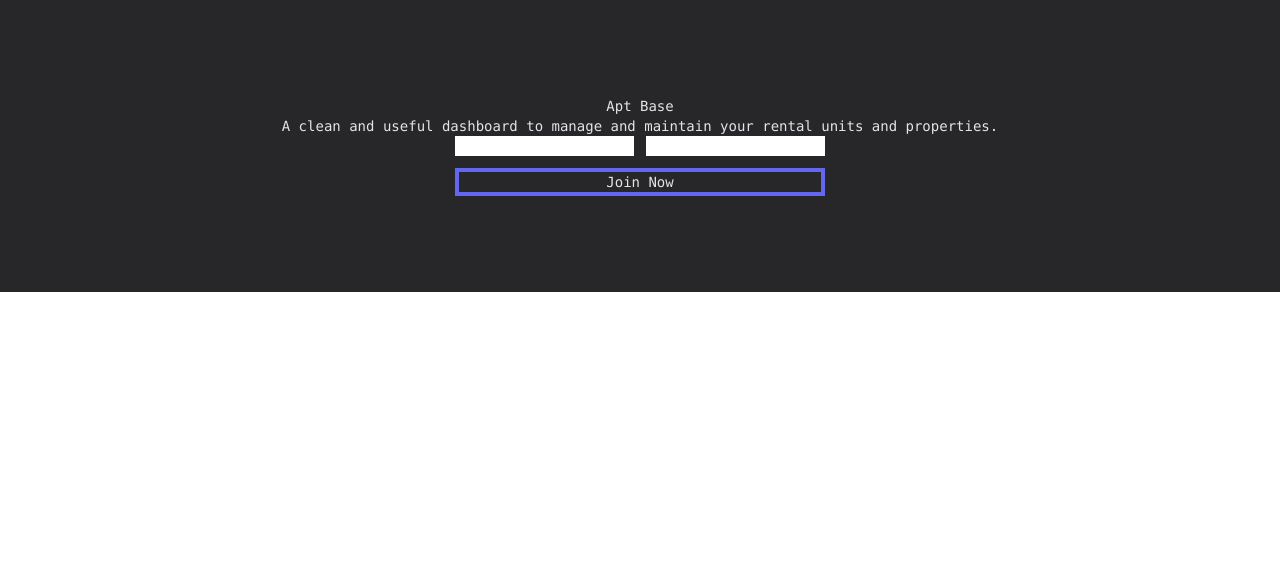
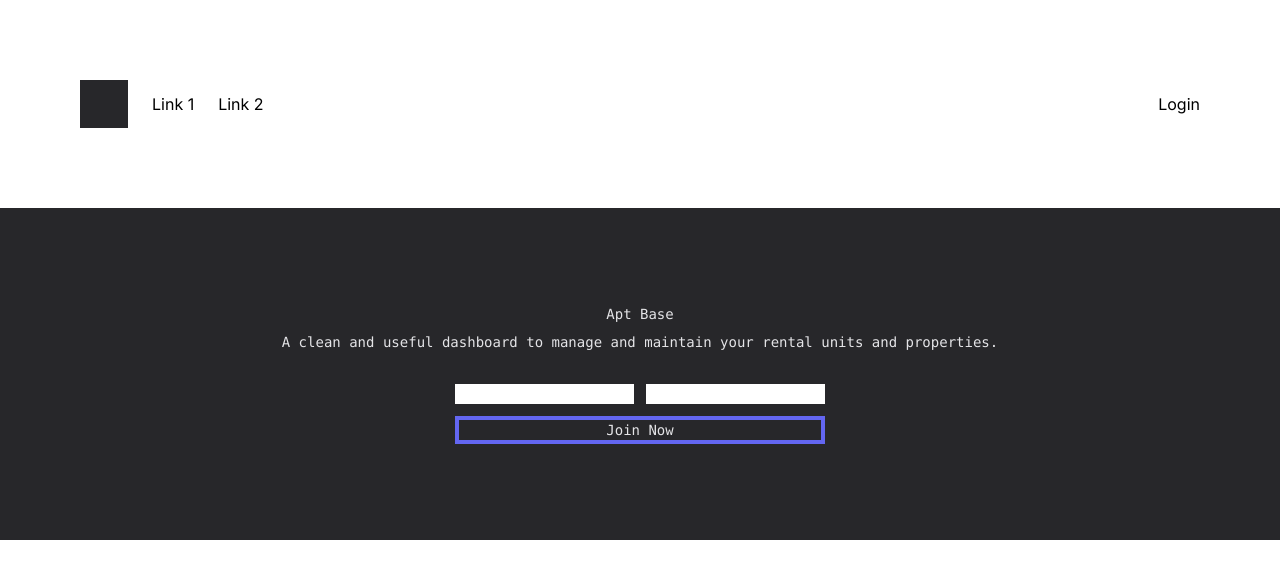
Before and after one commit to 4cody/apt, a Next.js app in the folder client/: page / in a window 1280 px wide. Shown: the top 578 px of the page. Built offline with nearby package versions, Linux system fonts and the light colour scheme.

Commit message:
landing head nav

```diff
--- a/client/src/app/page.tsx
+++ b/client/src/app/page.tsx
@@ -1,17 +1,26 @@
 "use client";
-import Image from "next/image";
+// import Image from "next/image";
 
 export default function Home() {
   return (
-    <main className="flex min-h-screen">
-      <div className="w-full ">
-        <div className="p-24 flex flex-col items-center justify-between font-mono text-sm bg-zinc-800 text-zinc-200 ">
-          <h2>Apt Base</h2>
-          <p>
-            A clean and useful dashboard to manage and maintain your rental
-            units and properties.
+    <main className="min-h-screen">
+      <div className="w-full p-20 flex justify-between items-center">
+        <div className="flex items-center">
+          <div className="p-6 mr-6 bg-zinc-800"></div>
+          <h3 className="pr-6">Link 1</h3>
+          <h3 className="pr-6">Link 2</h3>
+        </div>
+
+        <button className="">Login</button>
+      </div>
+
+      <div className="w-full p-24 flex flex-col items-center justify-between font-mono text-sm bg-zinc-800 text-zinc-200 ">
+        <h2 className="mb-2">Apt Base</h2>
+        <p className="mb-8">
+          A clean and useful dashboard to manage and maintain your rental units
+          and properties.
         </p>
-          <form onClick={() => {}} className="flex flex-col flex-wrap gap-3 ">
+        <form onClick={() => {}} className="flex flex-col flex-wrap gap-3">
           <div className="flex gap-3">
             <input type="text" className="" />
             <input type="text" />
@@ -21,7 +30,6 @@ export default function Home() {
           </button>
         </form>
       </div>
-      </div>
     </main>
   );
 }
```
Lines whose indentation alone changed are shown as unchanged.
